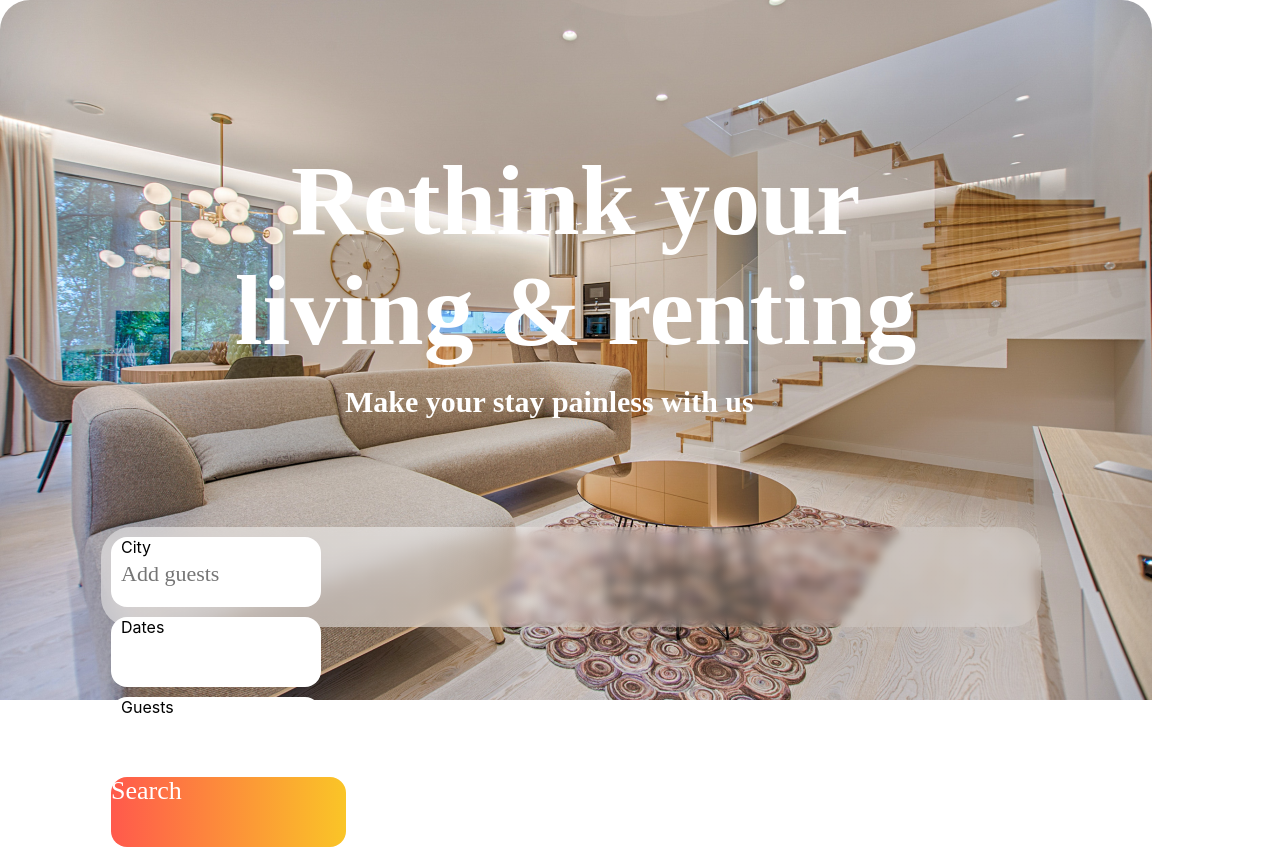
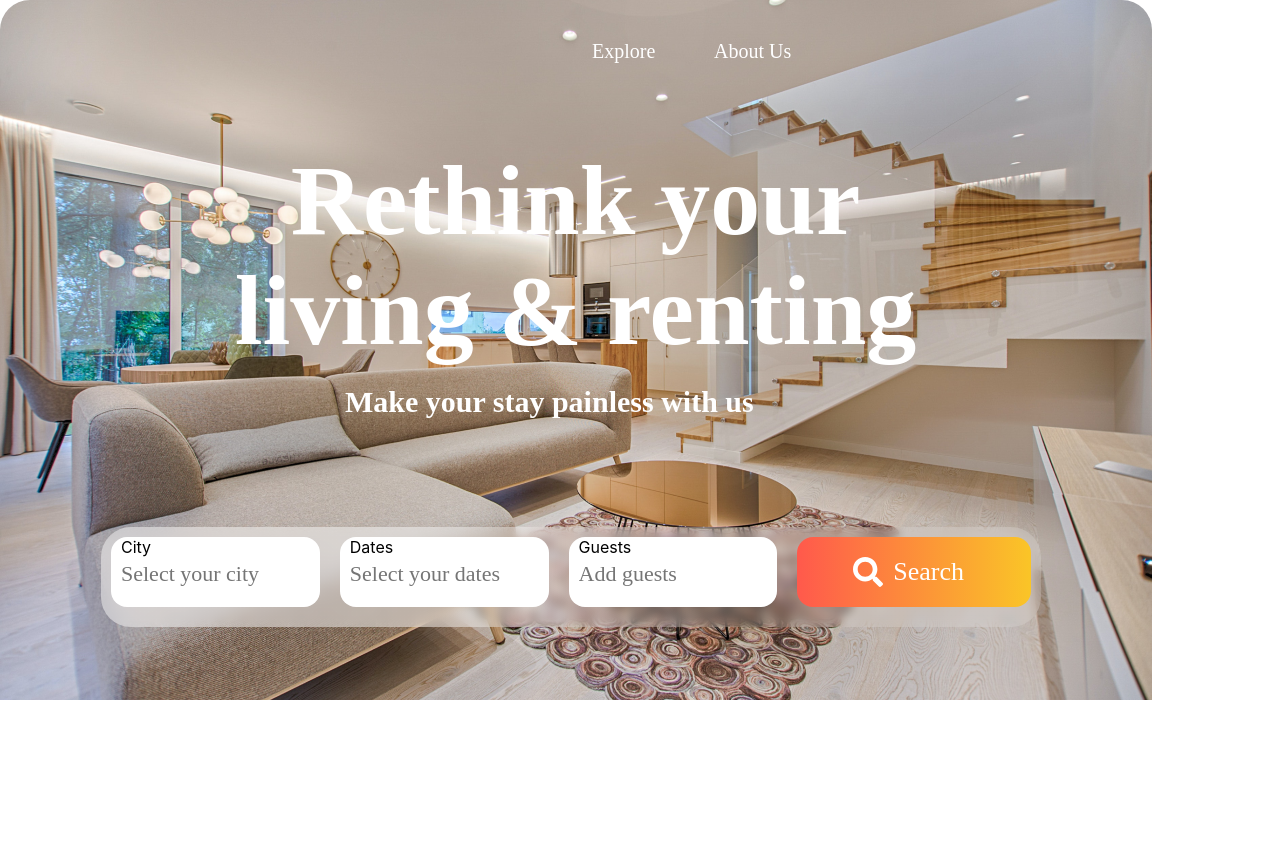
Before and after one commit to viswanath19/code-20230311, a React (Create React App) app: page / in a window 1280 px wide. After the commit the page ends 800 px from the top, so only its background shows below. Built offline with nearby package versions, Linux system fonts and the light colour scheme.

Commit message:
main filter search changes

```diff
--- a/src/components/common-components/ButtonComponent/ButtonComponent.jsx
+++ b/src/components/common-components/ButtonComponent/ButtonComponent.jsx
@@ -3,9 +3,14 @@ import './buttonComp.css';
 
 function ButtonComponent() {
   return (
-    <div className='buttonComp'>
-      <span className='buttonText'>Search</span>
-    </div>
+    <button className='buttonComponent'>
+        <div className='buttonText'>
+            <svg width="30" height="30" viewBox="0 0 30 30" fill="none" xmlns="http://www.w3.org/2000/svg">
+                <path d="M29.5898 25.9395L23.748 20.0977C23.4844 19.834 23.127 19.6875 22.752 19.6875H21.7969C23.4141 17.6191 24.375 15.0176 24.375 12.1875C24.375 5.45508 18.9199 0 12.1875 0C5.45508 0 0 5.45508 0 12.1875C0 18.9199 5.45508 24.375 12.1875 24.375C15.0176 24.375 17.6191 23.4141 19.6875 21.7969V22.752C19.6875 23.127 19.834 23.4844 20.0977 23.748L25.9395 29.5898C26.4902 30.1406 27.3809 30.1406 27.9258 29.5898L29.584 27.9316C30.1348 27.3809 30.1348 26.4902 29.5898 25.9395ZM12.1875 19.6875C8.04492 19.6875 4.6875 16.3359 4.6875 12.1875C4.6875 8.04492 8.03906 4.6875 12.1875 4.6875C16.3301 4.6875 19.6875 8.03906 19.6875 12.1875C19.6875 16.3301 16.3359 19.6875 12.1875 19.6875Z" fill="white"/>
+            </svg>
+            <span style={{marginLeft:'10px'}}>Search</span>
+        </div>
+    </button>
   )
 }
 
--- a/src/components/common-components/ButtonComponent/buttonComp.css
+++ b/src/components/common-components/ButtonComponent/buttonComp.css
@@ -1,4 +1,4 @@
-.buttonComp {
+.buttonComponent {
     width: 235px;
     height: 70px;
     left: 791px;
@@ -8,10 +8,11 @@
     border-radius: 16px;
 
     margin: 10px;
+    border: none;
 }
 
 .buttonText {
-    left: 23;
+    left: 50px;
     right: 0;
     top: 0;
     bottom: 0;
@@ -28,4 +29,10 @@
     text-align: center;
 
     color: #FFFFFF;
+
+    position: relative;
 }
+
+.buttonImg {
+
+}
--- /dev/null
+++ b/src/components/footer-component/FooterComponent.jsx
@@ -0,0 +1,12 @@
+import React from 'react';
+import './footer.css';
+
+function FooterComponent() {
+  return (
+    <div className='footerComponent'>
+
+    </div>
+  )
+}
+
+export default FooterComponent
--- /dev/null
+++ b/src/components/footer-component/footer.css
@@ -0,0 +1,8 @@
+.footerComponent {
+    position: relative;
+    width: 1152px;
+    height: 700px;
+
+    background: #FFFFFF;
+    border-radius: 0px 0px 30px 30px;
+}
--- a/src/components/main-component/MainComponent.jsx
+++ b/src/components/main-component/MainComponent.jsx
@@ -3,6 +3,7 @@ import './main.css';
 import mainBackground from '../../assets/main-background.png';
 import TextInputFilter from '../common-components/TextInputFilter/TextInputFilter';
 import ButtonComponent from '../common-components/ButtonComponent/ButtonComponent';
+import FooterComponent from '../footer-component/FooterComponent';
 
 function MainComponent() {
   return (
@@ -19,6 +20,10 @@ function MainComponent() {
             <TextInputFilter label="Guests" placeholder="Add guests"/>
             <ButtonComponent />
         </div>
+        <div className='navBars'>
+            <a className='explore-navigation' href='/explore'>Explore</a>
+            <a className='about-navigation' href='/about'>About Us</a>
+        </div>
     </div>
   )
 }
--- a/src/components/main-component/main.css
+++ b/src/components/main-component/main.css
@@ -60,4 +60,51 @@
     backdrop-filter: blur(5px);
     /* Note: backdrop-filter has minimal browser support */
     border-radius: 30px;
+    display: flex;
 }
+
+.explore-navigation {
+    position: absolute;
+    width: 104px;
+    height: 39px;
+    left: 592px;
+    top: 31px;
+
+    font-family: 'Exo 2';
+    font-style: normal;
+    font-weight: 500;
+    font-size: 20px;
+    line-height: 110%;
+    /* or 22px */
+
+    display: flex;
+    align-items: center;
+    text-align: center;
+
+    color: #FFFFFF;
+
+    text-decoration: none;
+}
+
+.about-navigation {
+    position: absolute;
+    width: 104px;
+    height: 39px;
+    left: 714px;
+    top: 31px;
+
+    font-family: 'Exo 2';
+    font-style: normal;
+    font-weight: 500;
+    font-size: 20px;
+    line-height: 110%;
+    /* or 22px */
+
+    display: flex;
+    align-items: center;
+    text-align: center;
+
+    color: #FFFFFF;
+
+    text-decoration: none;
+}
```
